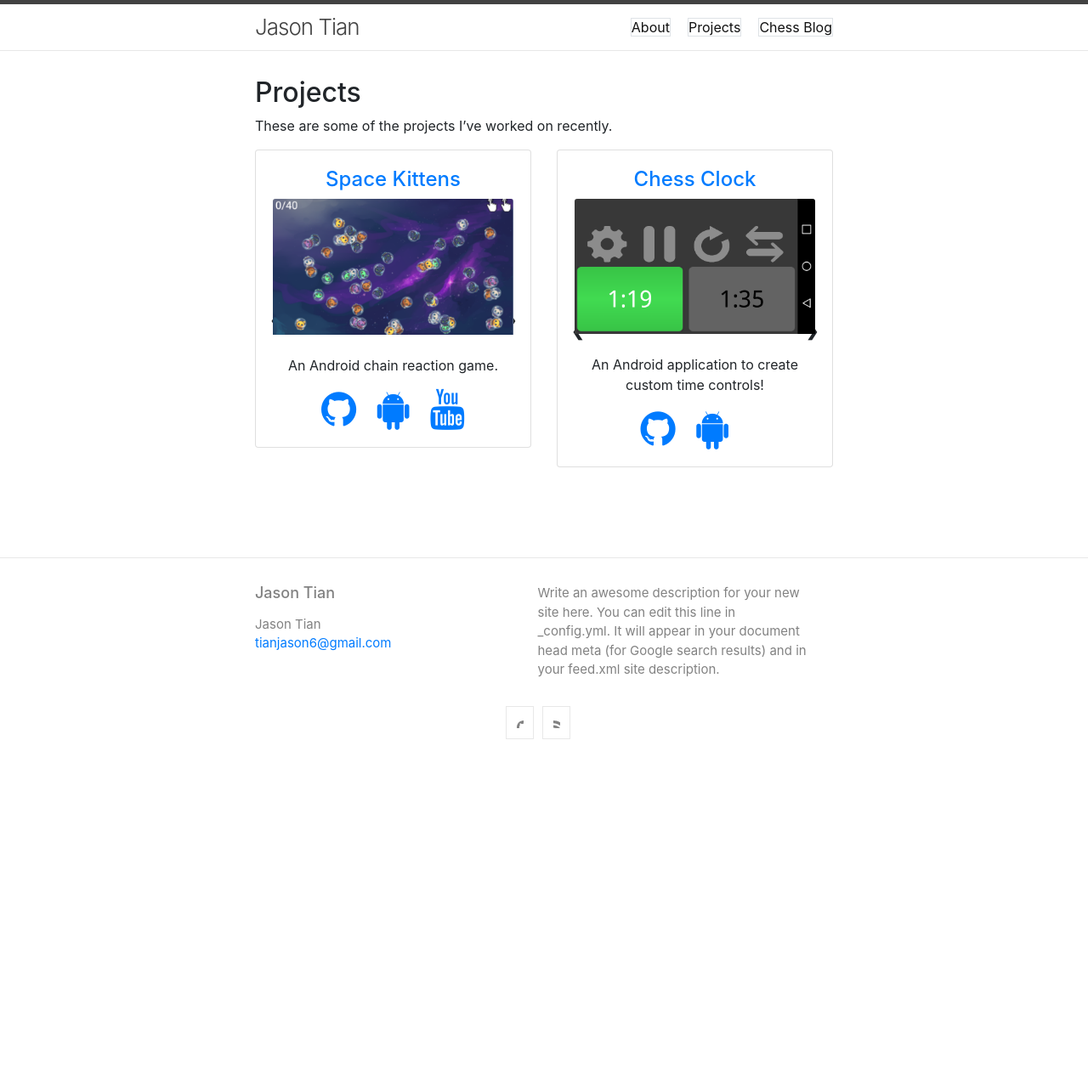
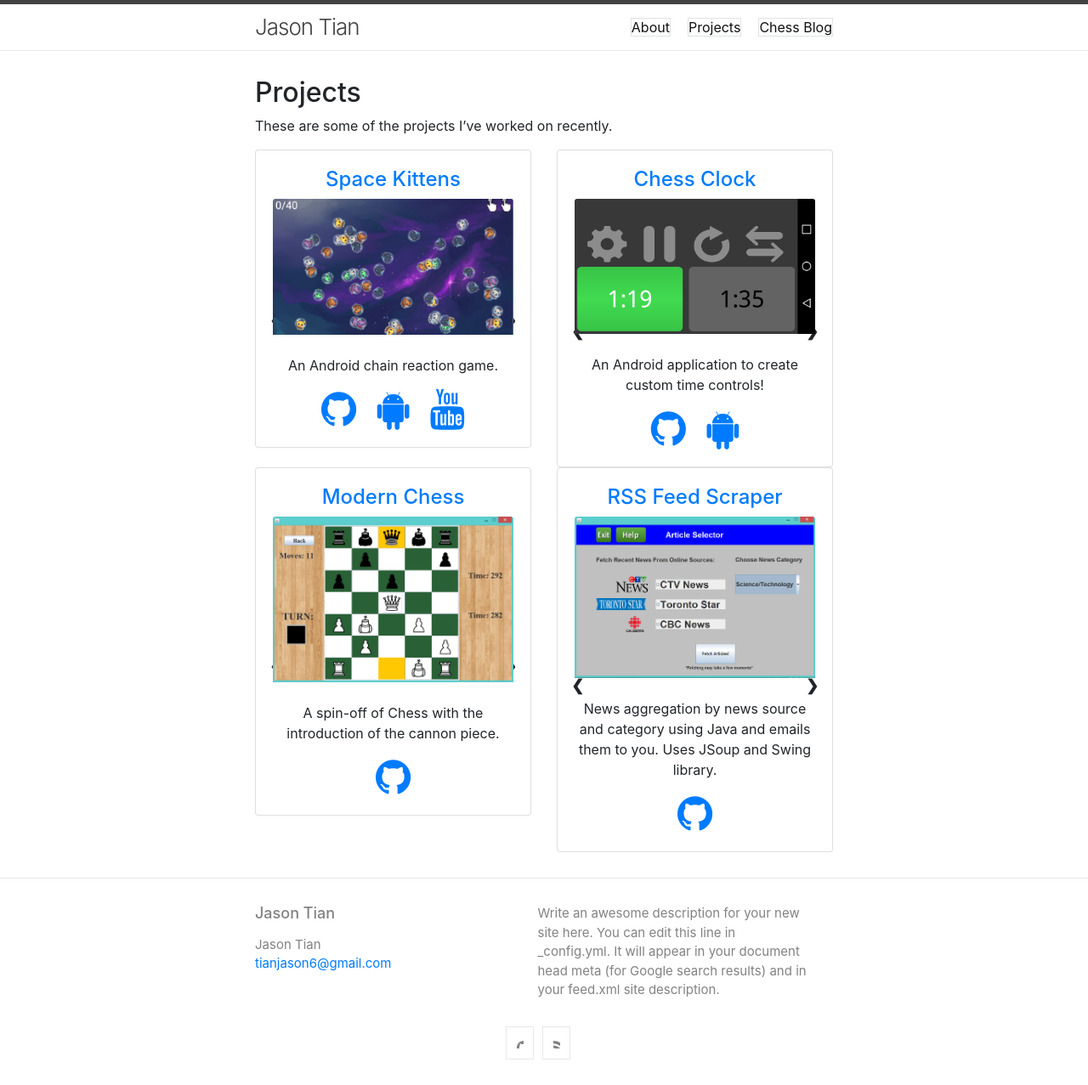
Before and after one commit to json-tian/Personal-Jekyll-Site, a Jekyll site: the page built from projects.md, in a window 1280 px wide. Shown: the whole page at 85% size. Built offline with Jekyll 4.4.1, drawn with Linux system fonts in a browser that asks for light colours; nearby versions of some CDN libraries; before the commit the page ends 900 px from its top, so only the background shows below that.

Commit message:
added projects

```diff
--- a/_layouts/project.html
+++ b/_layouts/project.html
@@ -31,7 +31,7 @@ layout: default
         <div class="slideshow-container">
           {% for image in image_files %} {% assign image_set = post.image_set %}
           {% if image.path contains image_set %}
-          <div class="mySlides{{ post.order }} fade">
+          <div class="mySlides{{ post.order }} slide fade">
             <img class="card-img-top" src="{{ image.path }}" />
           </div>
           {% endif %} {% endfor %}
@@ -61,16 +61,19 @@ layout: default
             class="fa fa-{{ post.type1 }} fa-3x"
             target="_blank"
           ></a>
+          {% if post.link2 %}
           <a
             href="{{ post.link2 }}"
             class="fa fa-{{ post.type2 }} fa-3x"
             target="_blank"
           ></a>
+          {% endif %} {% if post.link3 %}
           <a
             href="{{ post.link3 }}"
             class="fa fa-{{ post.type3 }} fa-3x"
             target="_blank"
           ></a>
+          {% endif %}
         </div>
       </div>
     </div>
--- /dev/null
+++ b/projects/_posts/2018-06-09-articleselector.md
@@ -0,0 +1,12 @@
+---
+layout: displaybox
+title: "RSS Feed Scraper"
+description: "News aggregation by news source and category using Java and emails them to you. Uses JSoup and Swing library."
+image_set: "articleselector"
+categories: project
+
+link1: https://github.com/tianjason6/News-Feed-RSS-Scraper
+type1: github
+
+order: 3
+---
--- /dev/null
+++ b/projects/_posts/2018-06-09-bluchat.md
@@ -0,0 +1,12 @@
+---
+layout: displaybox
+title: "Modern Chess"
+description: "A spin-off of Chess with the introduction of the cannon piece."
+image_set: "modernchess"
+categories: project
+
+link1: https://github.com/tianjason6/Modern-Chess
+type1: github
+
+order: 2
+---
```
Also changed, not shown: other parts of _layouts/project.html (+5 -3 lines), CODE_OF_CONDUCT.md (deleted, +0 -74 lines), History.markdown (deleted, +0 -175 lines), assets/images/articleselector1.png (added), assets/images/articleselector2.png (added), assets/images/articleselector3.png (added), assets/images/chessclock2.png, assets/images/chessclock3.png, assets/images/modernchess1.png (added), assets/images/modernchess2.png (added), assets/images/modernchess3.png (added).
